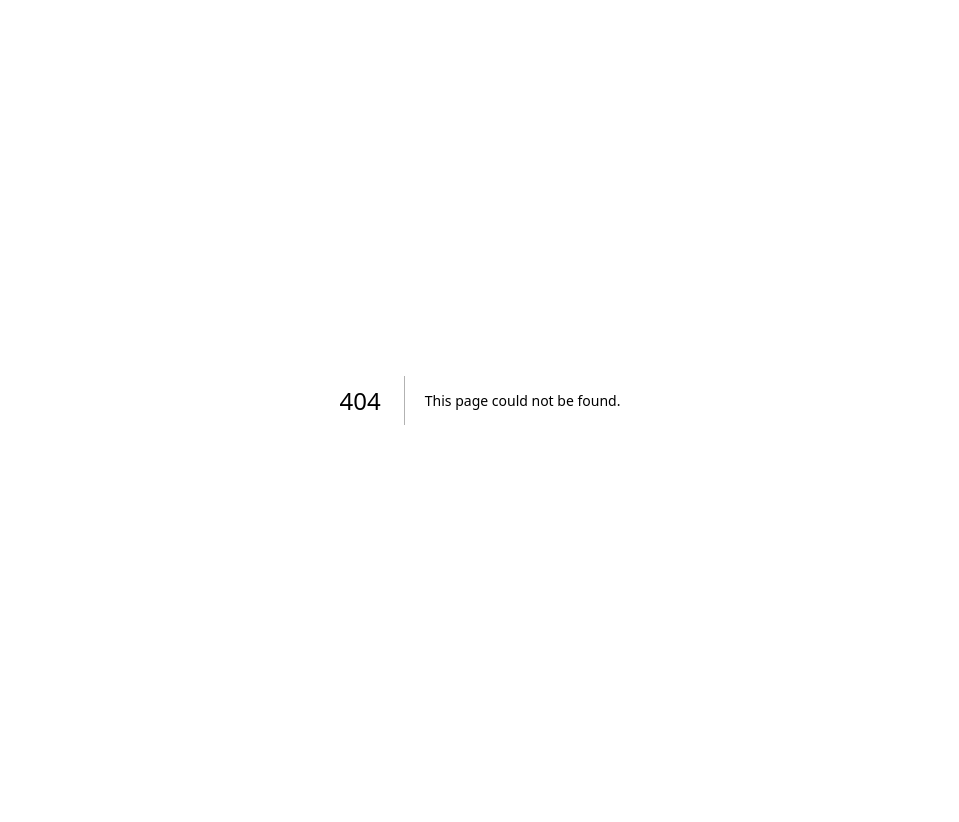
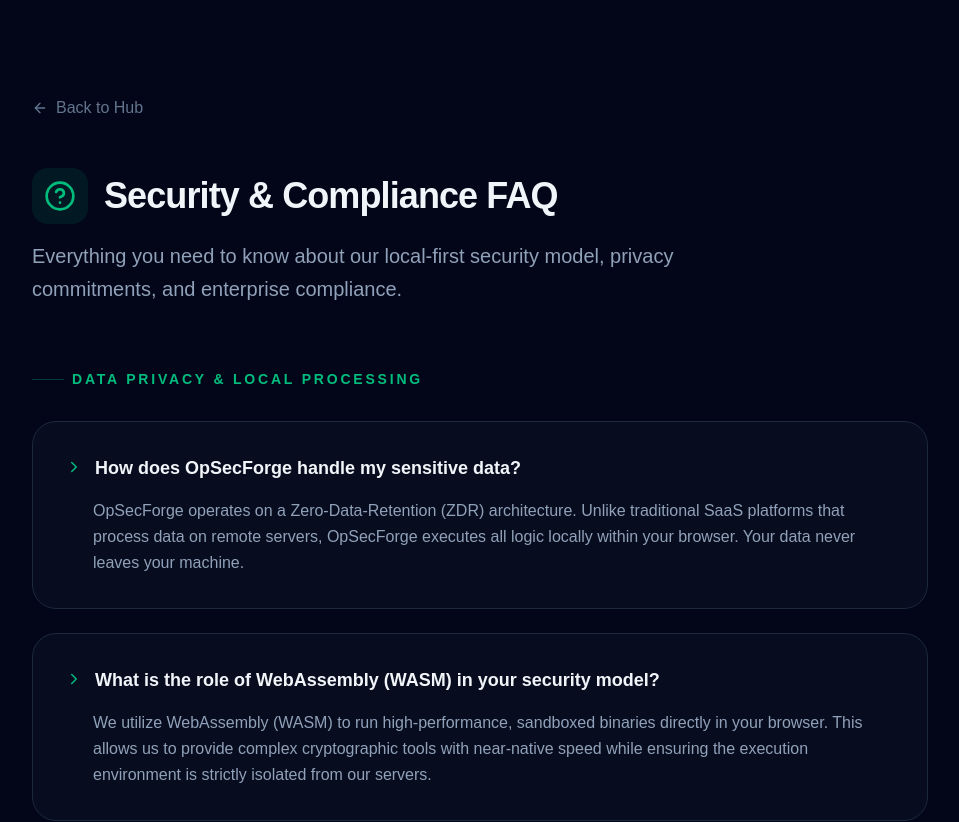
Before and after one commit to cyberdroid2077/opsecforge-tools, a Next.js app: page /faq in a window 1280 px wide. Before the commit this address had no page. Shown: the top 822 px of the page, without its empty margins (160-1119 px from the left). Before the commit the page ends 800 px from the top, so only its background shows below. Built offline with nearby package versions, Linux system fonts and the light colour scheme.

Commit message:
legal: add Security & Compliance FAQ page

```diff
--- /dev/null
+++ b/app/faq/page.tsx
@@ -0,0 +1,108 @@
+import React from 'react';
+import { HelpCircle, ShieldCheck, Lock, Globe, Zap, ArrowLeft, ChevronRight } from 'lucide-react';
+import Link from 'next/link';
+
+export default function FAQPage() {
+  const faqs = [
+    {
+      section: "Data Privacy & Local Processing",
+      items: [
+        {
+          q: "How does OpSecForge handle my sensitive data?",
+          a: "OpSecForge operates on a Zero-Data-Retention (ZDR) architecture. Unlike traditional SaaS platforms that process data on remote servers, OpSecForge executes all logic locally within your browser. Your data never leaves your machine."
+        },
+        {
+          q: "What is the role of WebAssembly (WASM) in your security model?",
+          a: "We utilize WebAssembly (WASM) to run high-performance, sandboxed binaries directly in your browser. This allows us to provide complex cryptographic tools with near-native speed while ensuring the execution environment is strictly isolated from our servers."
+        },
+        {
+          q: "Can I use OpSecForge offline?",
+          a: "Yes. OpSecForge is designed with 100% offline capability. Once the initial application shell is loaded, you can disconnect from the internet entirely. All processing occurs locally using client-side resources."
+        }
+      ]
+    },
+    {
+      section: "GDPR & Compliance",
+      items: [
+        {
+          q: "Is OpSecForge GDPR compliant?",
+          a: "OpSecForge is inherently compliant with GDPR by design. Since we do not collect, store, or process personal data (PII) on our infrastructure, the risks associated with data controllership are eliminated. This makes us the ideal choice for DPOs and compliance officers."
+        },
+        {
+          q: "Does the platform meet Enterprise Security Standards?",
+          a: "Yes. Our tools are built to align with ISO/IEC 27001 and SOC 2 Type II control frameworks regarding data minimization. By removing the 'Cloud' from the processing equation, we significantly reduce your organization's attack surface."
+        }
+      ]
+    },
+    {
+      section: "Tool Usage & Security",
+      items: [
+        {
+          q: "How safe is it to paste JWTs into your debugger?",
+          a: "It is completely safe. Our JWT Debugger performs all decoding and signature verification locally. Your tokens, which often contain sensitive claims, are never transmitted over the wire."
+        },
+        {
+          q: "Can I safely format .env files using OpSecForge?",
+          a: "Yes. Our .env and secret management utilities are built to handle sensitive key-value pairs without risk. We recommend using our tools in an 'Air-Gapped' browser tab for maximum assurance."
+        }
+      ]
+    }
+  ];
+
+  return (
+    <main className="flex min-h-screen flex-col items-center justify-start p-6 lg:p-24 bg-slate-950 text-slate-300">
+      <div className="w-full max-w-4xl">
+        <Link href="/" className="inline-flex items-center gap-2 text-slate-500 hover:text-emerald-400 mb-12 transition-colors">
+          <ArrowLeft size={16} /> Back to Hub
+        </Link>
+
+        <header className="mb-16">
+          <div className="flex items-center gap-4 mb-4">
+            <div className="p-3 bg-emerald-500/10 rounded-2xl text-emerald-500">
+              <HelpCircle size={32} />
+            </div>
+            <h1 className="text-4xl font-bold text-slate-100 tracking-tight">Security & Compliance FAQ</h1>
+          </div>
+          <p className="text-xl text-slate-400 leading-relaxed max-w-2xl">
+            Everything you need to know about our local-first security model, privacy commitments, and enterprise compliance.
+          </p>
+        </header>
+
+        <div className="space-y-16">
+          {faqs.map((section, sIdx) => (
+            <section key={sIdx}>
+              <h2 className="text-sm font-bold uppercase tracking-[0.2em] text-emerald-500 mb-8 flex items-center gap-2">
+                <span className="w-8 h-px bg-emerald-500/30"></span> {section.section}
+              </h2>
+              <div className="grid gap-6">
+                {section.items.map((item, iIdx) => (
+                  <div key={iIdx} className="p-8 bg-slate-900/40 border border-slate-800 rounded-3xl hover:border-slate-700 transition-all">
+                    <h3 className="text-lg font-bold text-slate-100 mb-4 flex gap-3">
+                      <ChevronRight className="text-emerald-500 shrink-0 mt-1" size={18} />
+                      {item.q}
+                    </h3>
+                    <p className="text-slate-400 leading-relaxed pl-7">
+                      {item.a}
+                    </p>
+                  </div>
+                ))}
+              </div>
+            </section>
+          ))}
+        </div>
+
+        <div className="mt-24 p-12 bg-emerald-500/5 border border-emerald-500/20 rounded-3xl text-center">
+          <h3 className="text-xl font-bold text-slate-100 mb-4">Still have questions?</h3>
+          <p className="text-slate-400 mb-8">Our engineering team is ready to provide deep-dives into our technical safeguards.</p>
+          <Link href="/contact" className="inline-flex items-center gap-2 bg-emerald-600 hover:bg-emerald-500 text-white px-8 py-3 rounded-full font-bold transition-all">
+            Contact Support
+          </Link>
+        </div>
+
+        <footer className="mt-24 pt-8 border-t border-slate-900 text-slate-600 text-sm text-center">
+          &copy; 2026 OpSecForge. Security you can verify locally.
+        </footer>
+      </div>
+    </main>
+  );
+}
--- a/app/page.tsx
+++ b/app/page.tsx
@@ -148,8 +148,9 @@
 
                 {/* Footer and Compliance */}
                 <footer className="mt-24 pt-12 border-t border-slate-900 pb-24 text-center">
-            <div className="flex justify-center gap-12 mb-12">
+                    <div className="flex justify-center flex-wrap gap-8 md:gap-12 mb-12">
                         <Link href="/about" className="text-slate-500 hover:text-emerald-400 font-bold uppercase text-xs tracking-widest transition-colors">About</Link>
+                        <Link href="/faq" className="text-slate-500 hover:text-emerald-400 font-bold uppercase text-xs tracking-widest transition-colors">FAQ</Link>
                         <Link href="/privacy" className="text-slate-500 hover:text-emerald-400 font-bold uppercase text-xs tracking-widest transition-colors">Privacy Policy</Link>
                         <Link href="/contact" className="text-slate-500 hover:text-emerald-400 font-bold uppercase text-xs tracking-widest transition-colors">Contact</Link>
                     </div>
```
Lines whose indentation alone changed are shown as unchanged.
